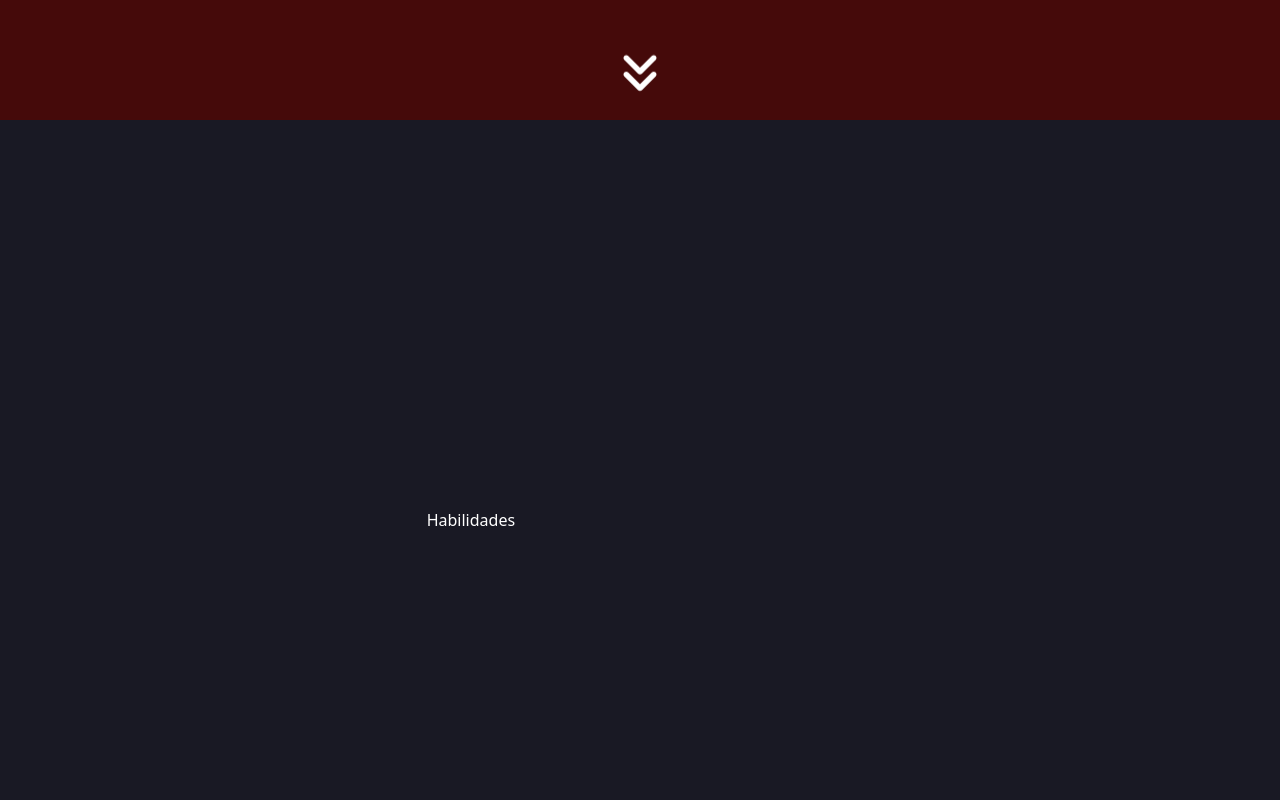
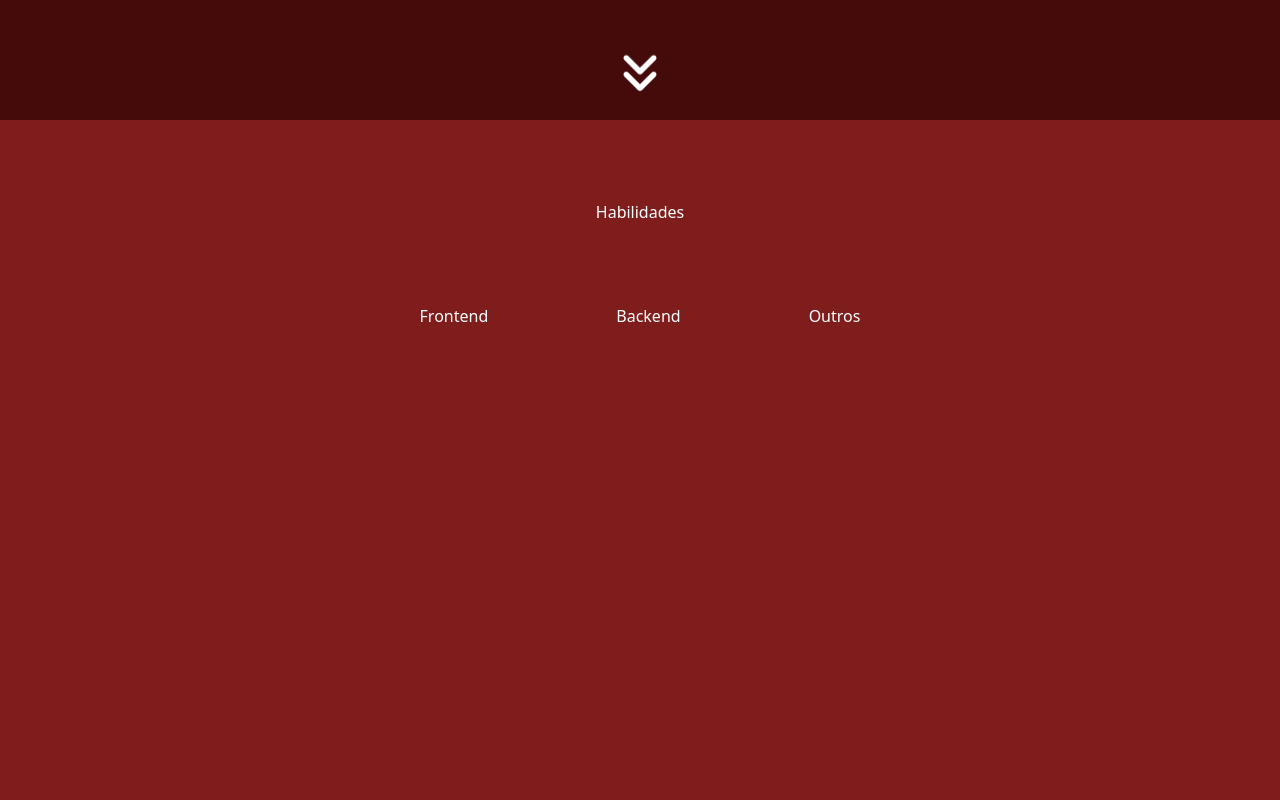
Before and after one commit to DevTec2020/Apresentacao, a React (Vite) app: page / in a window 1280 px wide. Shown: the part 680-1480 px from the top of the page. Built offline with nearby package versions, Linux system fonts and the light colour scheme.

Commit message:
FEAT: Testando Layout para section Habilidades

```diff
--- a/src/components/Habilidades/index.tsx
+++ b/src/components/Habilidades/index.tsx
@@ -1,7 +1,25 @@
 export function Habilidades() {
     return (
-        <div className="flex flex-col text-white w-1/3">
-            <h1>Habilidades</h1>
+        <div className="flex flex-col min-h-screen w-full text-white bg-red-900">
+            <div className="flex flex-col items-center justify-center">
+                <div className="mt-20">
+                    <h1>Habilidades</h1>
+                </div>
+
+                <div className="flex mt-20 gap-32">
+                    <div>
+                        <h2>Frontend</h2>
+                    </div>
+
+                    <div>
+                        <h2>Backend</h2>
+                    </div>
+
+                    <div>
+                        <h2>Outros</h2>
+                    </div>
+                </div>
+            </div>
 
         </div>
     )
```
